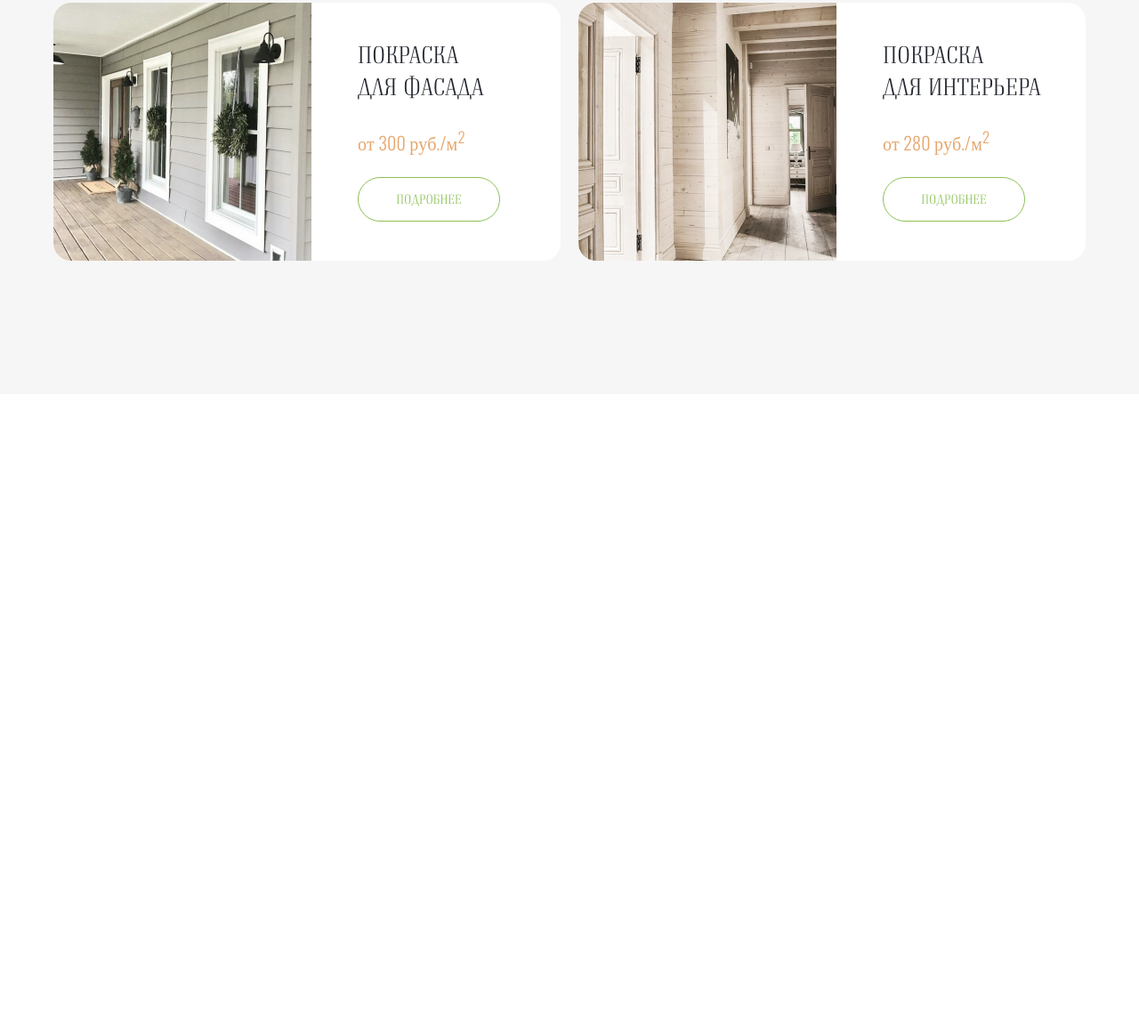
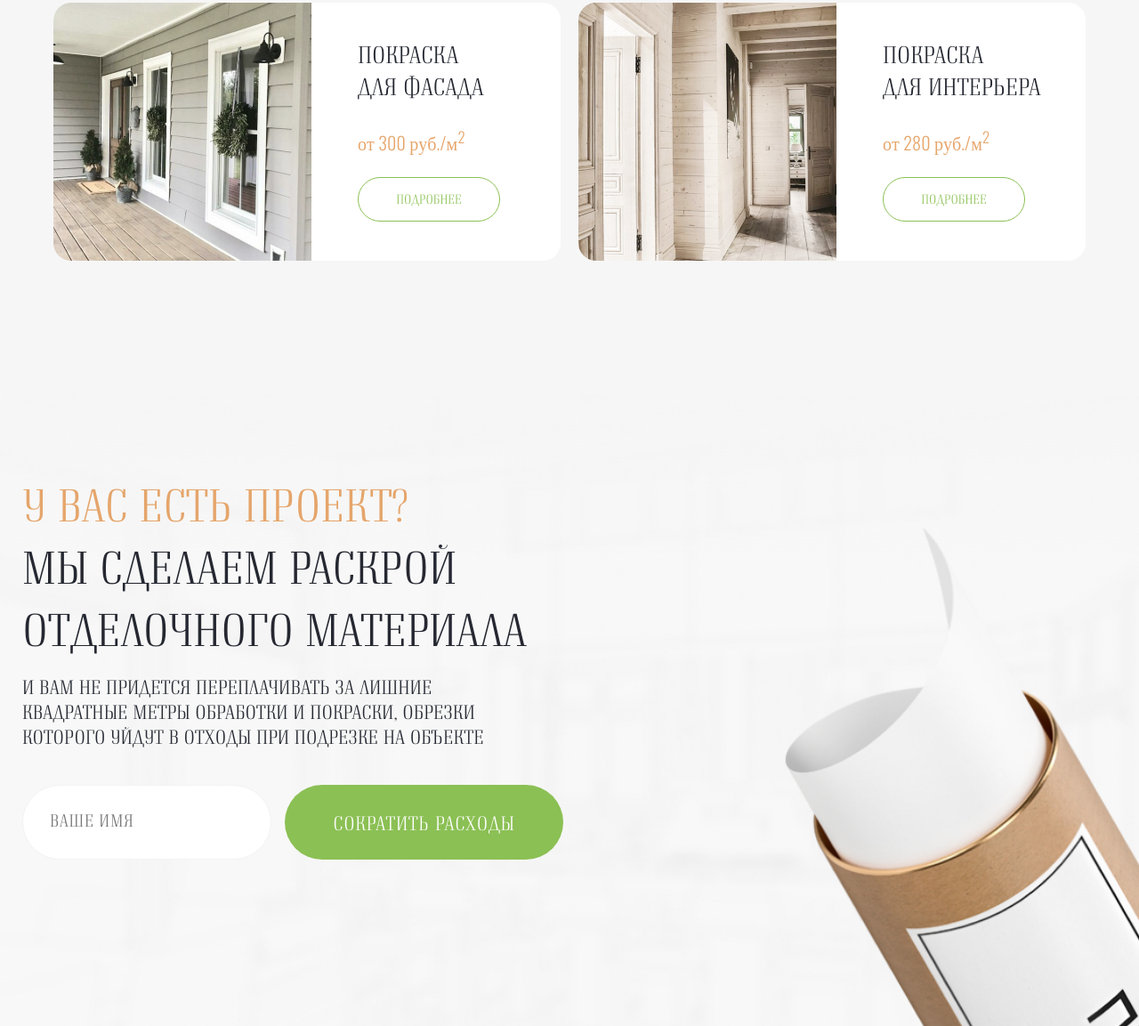
Before and after one commit to alyoshinit/woomax, a plain HTML site: page index.html in a window 1280 px wide. Shown: the part 2661-3814 px from the top of the page at 89% size. Before the commit the page ends 3104 px from the top, so only its background shows below. Drawn offline with nearby package versions, Linux system fonts and the light colour scheme.

Commit message:
updated. new block

```diff
--- a/css/style.css
+++ b/css/style.css
@@ -234,7 +234,7 @@ input:focus {
 }
 
 input placeholder {
-  font-size: 16px;
+  font-size: 18px;
   line-height: 24px;
 }
 
@@ -591,3 +591,55 @@ input:-ms-input-placeholder {
   text-decoration: none;
   color: #8BC054;
 }
+
+/* cut */
+.cut__material {
+
+  padding-top: 90px;
+  height: 620px;
+
+  background: url('../img/drawing__cut.jpg') center / cover;
+}
+
+.cut__title {
+  font-size: 42px;
+  line-height: 70px;
+
+  margin-bottom: 15px;
+
+  width: 740px;
+  height: 210px;
+
+  text-transform: uppercase;
+}
+
+.cut__subtitle {
+  font-size: 18px;
+  line-height: 28px;
+
+  width: 580px;
+  height: 84px;
+
+  margin-bottom: 40px;
+
+  text-transform: uppercase;
+}
+
+.cut__button__form-text {
+  font-family: 'Neumann Regular', serif;
+  font-size: 18px;
+  line-height: 27px;
+  letter-spacing: 0.04em;
+  text-transform: uppercase;
+  color: #FFFFFF;
+}
+
+.cut__input {
+  border: 1px solid #F3F3F3;
+  box-sizing: border-box;
+}
+
+.cut__form {
+  display: flex;
+  align-items: center;
+}
--- a/index.html
+++ b/index.html
@@ -182,5 +182,22 @@
         </div>
     </div>
   </section>
+
+  <section class="section cut__material">
+    <div class="container">
+      <div class="cut">
+        <div class="cut__item">
+          <div class="cut__title"><span class="colortext">У ВАС ЕСТЬ ПРОЕКТ?</span> <br>МЫ СДЕЛАЕМ РАСКРОЙ ОТДЕЛОЧНОГО МАТЕРИАЛА</br></div>
+          <div class="cut__subtitle">И ВАМ НЕ ПРИДЕТСЯ ПЕРЕПЛАЧИВАТЬ ЗА ЛИШНИЕ КВАДРАТНЫЕ МЕТРЫ ОБРАБОТКИ И ПОКРАСКИ, ОБРЕЗКИ КОТОРОГО УЙДУТ В ОТХОДЫ ПРИ ПОДРЕЗКЕ НА ОБЪЕКТЕ</div>
+          <form class="cut__form" action="/woomax" method="POST">
+            <input class="cut__input" type="text" name="user__name" placeholder="Ваше имя">
+            <button class="button__form" type="button">
+              <span class="cut__button__form-text">сократить расходы</span>
+            </button>
+          </form>
+        </div>
+      </div>
+    </div>
+  </section>
 </body>
 </html>
```
Also changed, not shown: img/drawing__cut.jpg (added).
